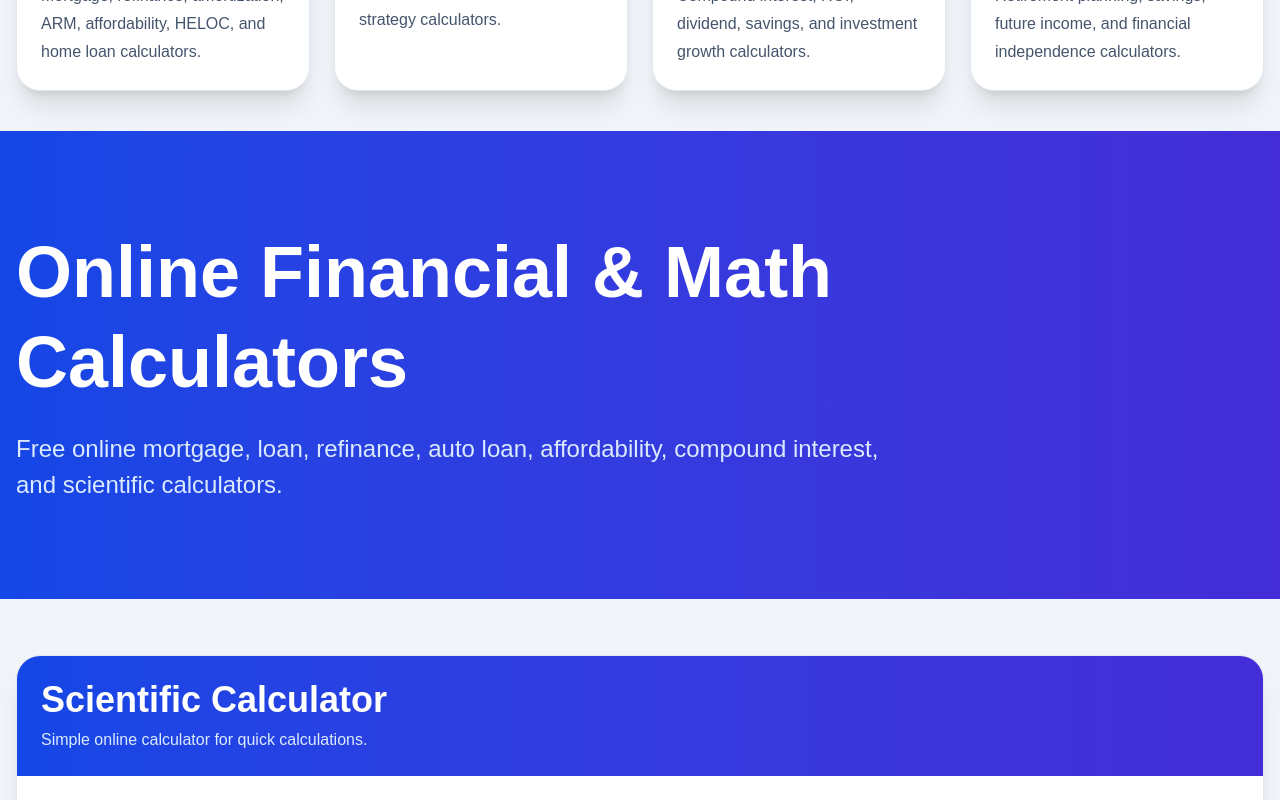
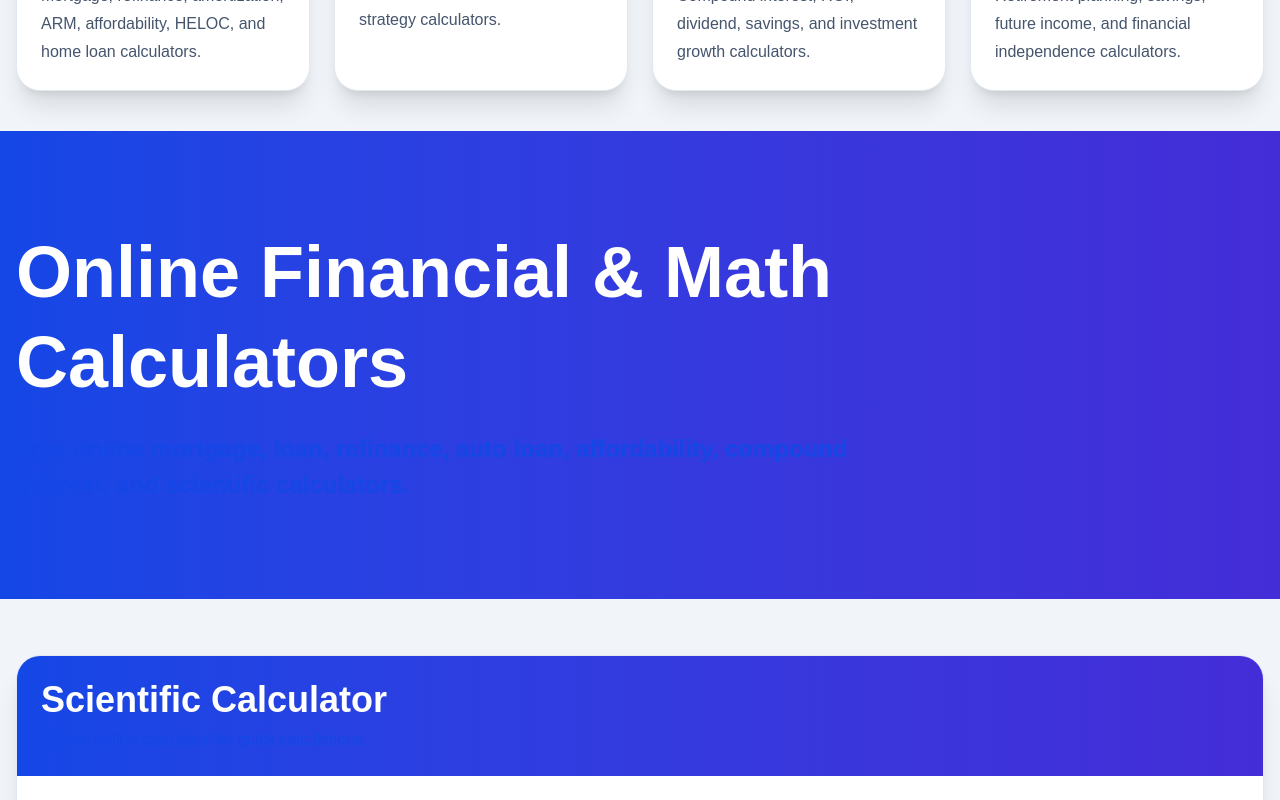
Before and after one commit to dekai-qingyang/seo-site, a Next.js app: page / in a window 1280 px wide. Shown: the part 360-1160 px from the top of the page. Built offline with nearby package versions, Linux system fonts and the light colour scheme.

Commit message:
update calculators

```diff
--- a/app/page.tsx
+++ b/app/page.tsx
@@ -617,7 +617,7 @@ export default function HomePage() {
 </section>
       {/* HERO */}
 
-      <section className="bg-gradient-to-r from-blue-700 to-indigo-700 text-white">
+      <section className="bg-gradient-to-r from-blue-700 to-indigo-700 text-white font-semibold ">
 
         <div className="max-w-7xl mx-auto px-4 py-16 lg:py-24">
 
@@ -627,7 +627,7 @@ export default function HomePage() {
               Online Financial & Math Calculators
             </h1>
 
-            <p className="text-lg lg:text-2xl text-blue-100 leading-9">
+            <p className="text-lg lg:text-2xl text-blue-700 leading-9">
               Free online mortgage, loan, refinance, auto loan,
               affordability, compound interest, and scientific calculators.
             </p>
@@ -646,11 +646,11 @@ export default function HomePage() {
 
           <div className="bg-gradient-to-r from-blue-700 to-indigo-700 p-4 lg:p-6">
 
-            <h2 className="text-2xl lg:text-4xl font-black text-white mb-2">
+            <h2 className="text-2xl lg:text-4xl font-black text-white font-semibold  mb-2">
               Scientific Calculator
             </h2>
 
-            <p className="text-blue-100">
+            <p className="text-blue-700">
               Simple online calculator for quick calculations.
             </p>
 
@@ -662,7 +662,7 @@ export default function HomePage() {
 
             <div className="bg-slate-900 rounded-2xl p-5 lg:p-7 mb-5 lg:mb-8">
 
-              <div className="text-right text-white text-3xl lg:text-5xl font-black break-all min-h-[50px]">
+              <div className="text-right text-white font-semibold text-3xl lg:text-5xl font-black break-all min-h-[50px]">
                 {display}
               </div>
 
@@ -679,7 +679,7 @@ export default function HomePage() {
                   onClick={() => handleClick(btn)}
                   className={`rounded-2xl py-4 lg:py-6 text-xl lg:text-3xl font-bold transition-all shadow-md hover:scale-105 ${
                     ["+", "-", "*", "/", "="].includes(btn)
-                      ? "bg-blue-600 text-white"
+                      ? "bg-blue-600 text-white font-semibold font-semibold font-semibold"
                       : "bg-slate-100 hover:bg-slate-200"
                   }`}
                 >
@@ -690,7 +690,7 @@ export default function HomePage() {
 
               <button
                 onClick={() => handleClick("AC")}
-                className="col-span-4 rounded-2xl py-4 lg:py-5 bg-red-500 text-white text-xl lg:text-2xl font-bold shadow-md hover:scale-[1.01]"
+                className="col-span-4 rounded-2xl py-4 lg:py-5 bg-red-500 text-white font-semibold  text-xl lg:text-2xl font-bold shadow-md hover:scale-[1.01]"
               >
                 Clear Calculator
               </button>
@@ -727,7 +727,7 @@ export default function HomePage() {
 
               <div className="mb-5">
 
-                <div className="w-14 h-14 lg:w-16 lg:h-16 rounded-2xl bg-gradient-to-r from-blue-600 to-indigo-600 flex items-center justify-center text-white text-2xl lg:text-3xl font-black">
+                <div className="w-14 h-14 lg:w-16 lg:h-16 rounded-2xl bg-gradient-to-r from-blue-600 to-indigo-600 flex items-center justify-center text-white font-semibold text-2xl lg:text-3xl font-black">
                   $
                 </div>
 
```
